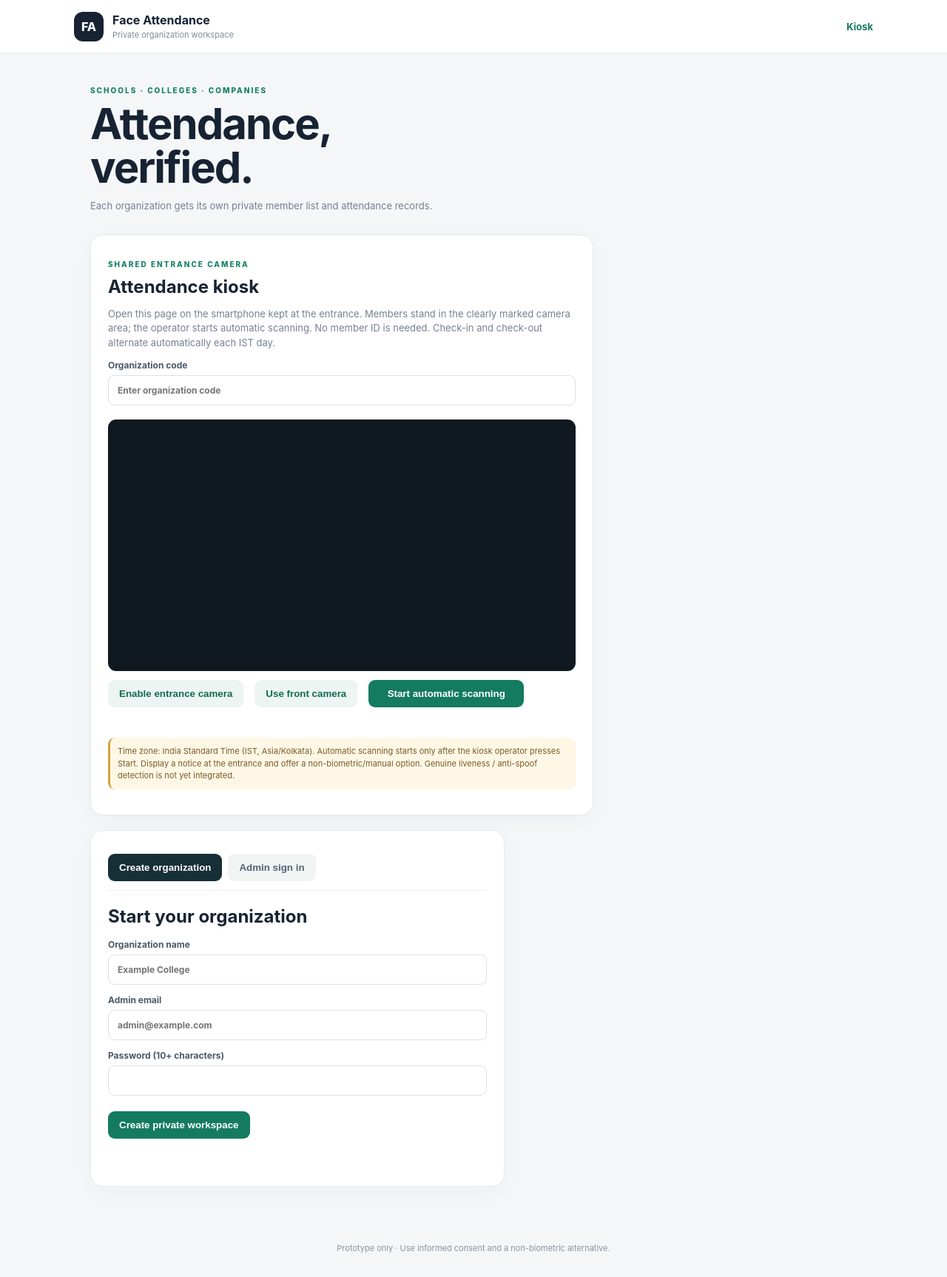
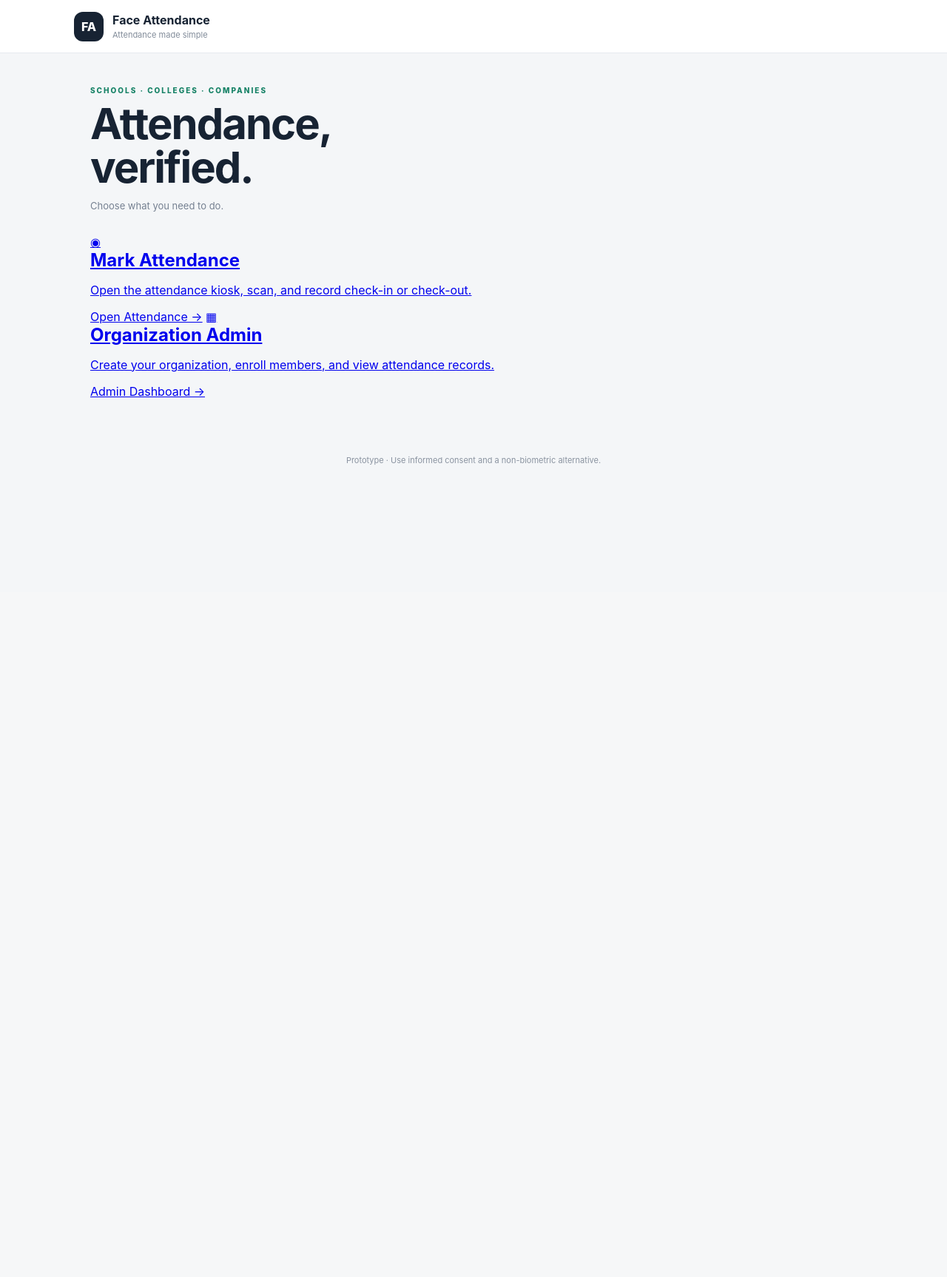
Before and after one commit to yogeshbarhate142-hash/face_attendence, a Flask app: page / in a window 1280 px wide. Shown: the whole page at 74% size. After the commit the page ends 628 px from the top, so only its background shows below. Run offline with Flask 3, Linux system fonts and the light colour scheme.

Commit message:
Add files via upload

```diff
--- a/templates/index.html
+++ b/templates/index.html
@@ -1,12 +1,6 @@
-<!doctype html><html lang="en"><head><meta charset="utf-8"><meta name="viewport" content="width=device-width,initial-scale=1"><title>Face Attendance</title><link rel="manifest" href="/static/manifest.webmanifest"><meta name="theme-color" content="#173d39"><meta name="apple-mobile-web-app-capable" content="yes"><link rel="stylesheet" href="/static/style.css"></head>
-<body><header><div class="logo">FA</div><div><b>Face Attendance</b><small>Private organization workspace</small></div><span id="orgBadge"></span><a class="kiosklink" href="#kiosk">Kiosk</a></header>
-<main><section class="hero"><p class="eyebrow">SCHOOLS · COLLEGES · COMPANIES</p><h1>Attendance,<br>verified.</h1><p>Each organization gets its own private member list and attendance records.</p></section>
-<section id="kiosk" class="panel kiosk"><div><p class="eyebrow">SHARED ENTRANCE CAMERA</p><h2>Attendance kiosk</h2><p class="sub">Open this page on the smartphone kept at the entrance. Members stand in the clearly marked camera area; the operator starts automatic scanning. No member ID is needed. Check-in and check-out alternate automatically each IST day.</p></div><label>Organization code<input id="kioskOrg" placeholder="Enter organization code"></label><video id="kioskVideo" autoplay muted playsinline></video><div class="kiosk-actions"><button id="kioskCamera" class="soft">Enable entrance camera</button><button id="cameraFlip" class="soft">Use front camera</button><button id="kioskScan">Start automatic scanning</button></div><p id="kioskMsg" class="msg" aria-live="polite"></p><p class="notice">Time zone: India Standard Time (IST, Asia/Kolkata). Automatic scanning starts only after the kiosk operator presses Start. Display a notice at the entrance and offer a non-biometric/manual option. Genuine liveness / anti-spoof detection is not yet integrated.</p></section><section id="auth" class="panel auth"><div class="tabs"><button data-tab="signup" class="active">Create organization</button><button data-tab="login">Admin sign in</button></div>
-<div id="signupPane"><h2>Start your organization</h2><label>Organization name<input id="orgName" placeholder="Example College"></label><label>Admin email<input id="newEmail" type="email" placeholder="admin@example.com"></label><label>Password (10+ characters)<input id="newPassword" type="password"></label><button id="signup">Create private workspace</button></div>
-<div id="loginPane" hidden><h2>Welcome back</h2><label>Admin email<input id="loginEmail" type="email"></label><label>Password<input id="loginPassword" type="password"></label><button id="login">Sign in</button></div><p id="authMsg" class="msg"></p></section>
-<section id="dashboard" hidden><p class="sub">Entrance kiosk: open this page on the shared kiosk device, enter your organization code in the kiosk panel, and keep the camera ready.</p><div class="welcome"><div><p class="eyebrow">ORGANIZATION DASHBOARD</p><h2 id="orgTitle"></h2><p>Share the organization code with members who need to check in.</p></div><button id="logout" class="outline">Sign out</button></div>
-<div class="codebox"><small>ORGANIZATION CHECK-IN CODE</small><strong id="orgCode">—</strong><span>Keep this code within your organization.</span></div>
-<div class="cols"><section class="panel"><h3>Enroll a member</h3><label>Full name<input id="memberName" placeholder="Member name"></label><label>Member ID / roll number<input id="memberCode" placeholder="e.g. STU102"></label><video id="enrollVideo" autoplay muted playsinline></video><button id="enrollCamera" class="soft">Enable camera</button><button id="enroll">Capture & enroll</button><p id="enrollMsg" class="msg"></p></section>
-<section class="panel"><h3>Attendance check-in kiosk</h3><p class="sub">Members enter the organization code and their member ID, then verify using the camera.</p><label>Organization code<input id="checkOrg" placeholder="Organization code"></label><label>Member ID<input id="checkMember" placeholder="Member ID / roll number"></label><video id="checkVideo" autoplay muted playsinline></video><button id="checkCamera" class="soft">Enable camera</button><button id="checkin">Verify & mark present</button><p id="checkMsg" class="msg"></p></section></div>
-<section class="panel report"><div class="reporthead"><div><h3>Recent attendance</h3><p id="memberCount" class="sub"></p></div><button id="refresh" class="soft">Refresh</button></div><div id="records"></div></section></section>
-</main><footer>Prototype only · Use informed consent and a non-biometric alternative.</footer><script src="/static/app.js"></script><script>if("serviceWorker" in navigator) navigator.serviceWorker.register("/static/sw.js");</script></body></html>
+<!doctype html>
+<html lang="en"><head><meta charset="utf-8"><meta name="viewport" content="width=device-width,initial-scale=1"><title>Face Attendance</title><link rel="stylesheet" href="/static/style.css"><meta name="theme-color" content="#173d39"></head>
+<body><header><div class="logo">FA</div><div><b>Face Attendance</b><small>Attendance made simple</small></div></header>
+<main class="home-main"><section class="hero"><p class="eyebrow">SCHOOLS · COLLEGES · COMPANIES</p><h1>Attendance,<br>verified.</h1><p>Choose what you need to do.</p></section>
+<div class="home-options"><a class="home-card attendance-card" href="/attendance"><span class="home-icon">◉</span><h2>Mark Attendance</h2><p>Open the attendance kiosk, scan, and record check-in or check-out.</p><span class="card-cta">Open Attendance →</span></a>
+<a class="home-card admin-card" href="/dashboard"><span class="home-icon">▦</span><h2>Organization Admin</h2><p>Create your organization, enroll members, and view attendance records.</p><span class="card-cta">Admin Dashboard →</span></a></div></main><footer>Prototype · Use informed consent and a non-biometric alternative.</footer></body></html>
```
